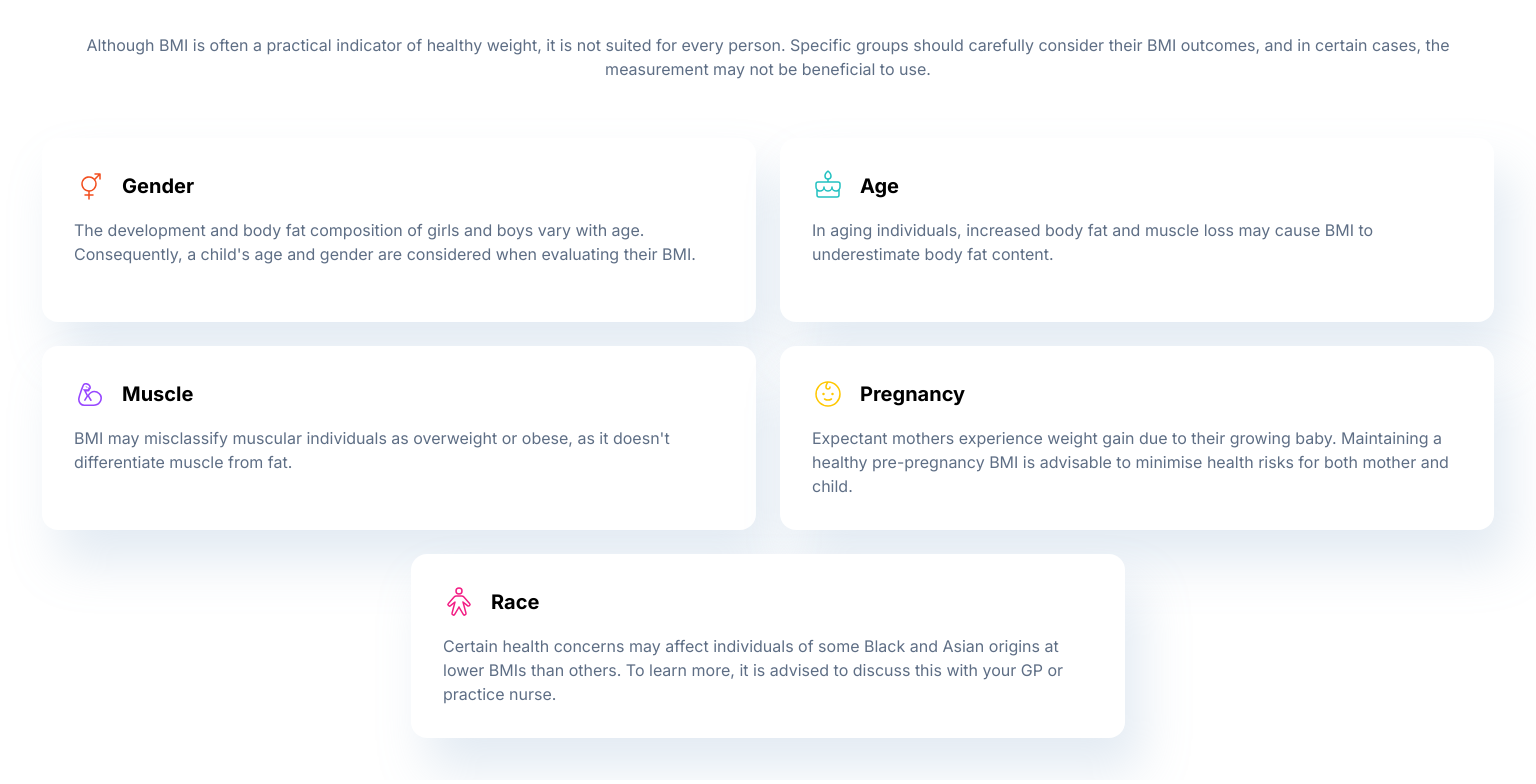
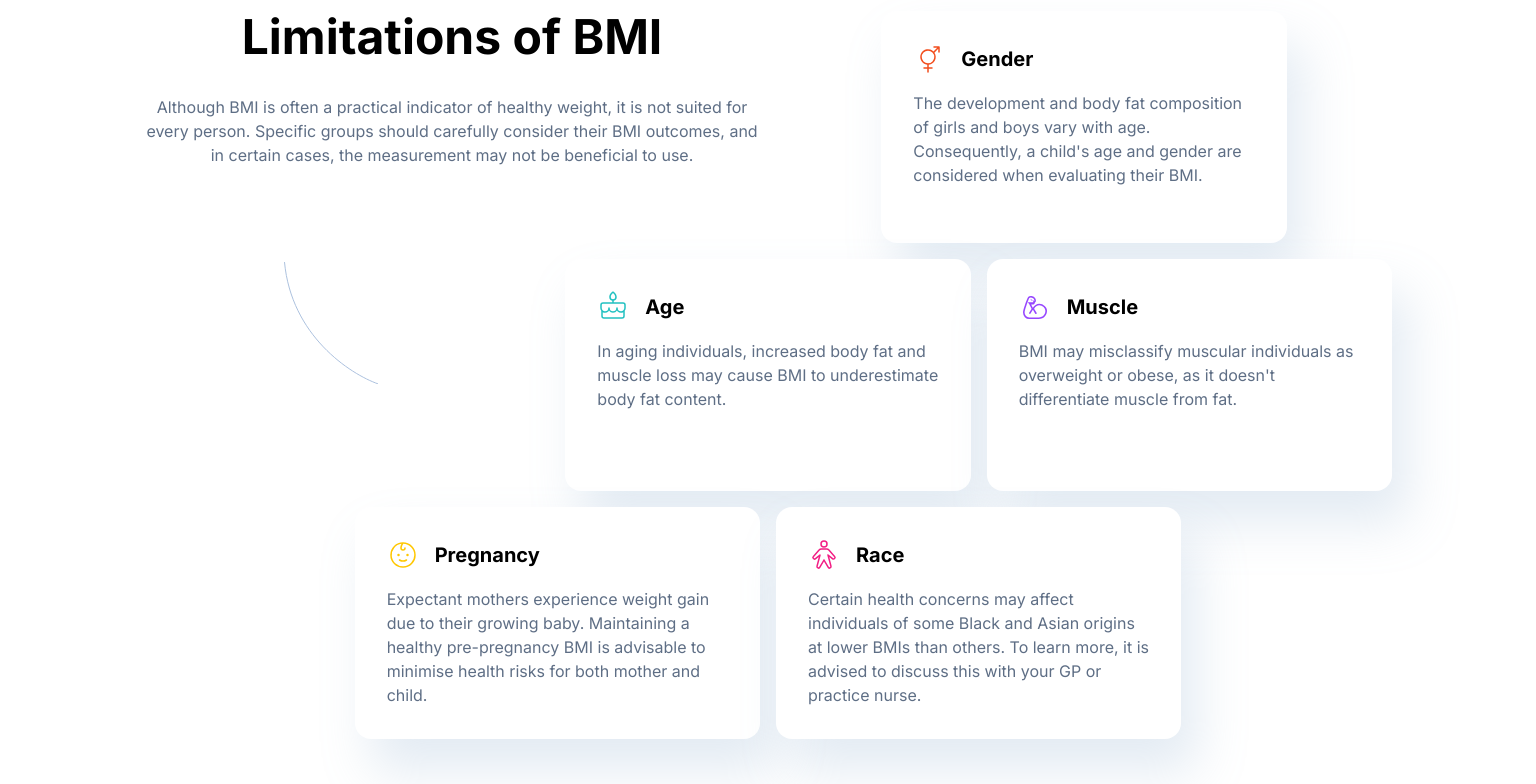
Before and after one commit to frontend-rustyff12/21-bmi-calculator, a React (Vite) app: page / in a window 1536 px wide. Shown: the part 1960-2744 px from the top of the page. Built offline with nearby package versions, Linux system fonts and the light colour scheme.

Commit message:
Limitations desktop layout

```diff
--- a/src/components/Limitations.jsx
+++ b/src/components/Limitations.jsx
@@ -3,6 +3,7 @@ import { limitationsData } from "../data/data.js";
 export default function Limitations() {
   return (
     <section className="limitations">
+      <div className="decal"></div>
       <div className="limitations-text">
         <h2>Limitations of BMI</h2>
         <p>
--- a/src/index.css
+++ b/src/index.css
@@ -39,6 +39,7 @@ body {
   /* background-color: var(--white); */
   display: flex;
   flex-direction: column;
+  align-items: center;
   gap: 3.85rem;
 }
 
@@ -355,6 +356,9 @@ form h3 {
   gap: 1rem;
   align-items: center;
 }
+.decal {
+  display: none;
+}
 
 @media screen and (min-width: 768px) {
   /* Hero */
@@ -448,6 +452,12 @@ form h3 {
 }
 @media screen and (min-width: 1440px) {
   /* Hero */
+  .hero,
+  .info,
+  .facts-section,
+  .limitations {
+    max-width: 1440px;
+  }
 
   .hero-background {
     left: 0;
@@ -551,4 +561,45 @@ form h3 {
   .fact-card div {
     gap: 1.5rem;
   }
+
+  /* Limitations */
+  .limitations {
+    margin: 6.5rem 9rem;
+    display: grid;
+    grid-template-columns: repeat(12, 1fr);
+    grid-template-rows: repeat(3, 1fr);
+    gap: 1rem;
+    position: relative;
+  }
+  .limitations-text {
+    grid-area: 1 / 1 / 2 / 7;
+    text-align: center;
+  }
+
+  .lim-card-1 {
+    grid-area: 1 / 8 / 2 / 12;
+  }
+  .lim-card-2 {
+    grid-area: 2 / 5 / 3 / 9;
+  }
+  .lim-card-3 {
+    grid-area: 2 / 9 / 3 / 13;
+  }
+  .lim-card-4 {
+    grid-area: 3 / 3 / 4 / 7;
+  }
+  .lim-card-5 {
+    grid-area: 3 / 7 / 4 / 11;
+  }
+
+  .decal {
+    display: block;
+    position: absolute;
+    background: url("/pattern-curved-line-right.svg") no-repeat;
+    width: 94px;
+    height: 122px;
+    top: 251px;
+    left: 140px;
+    z-index: 10;
+  }
 }
```
